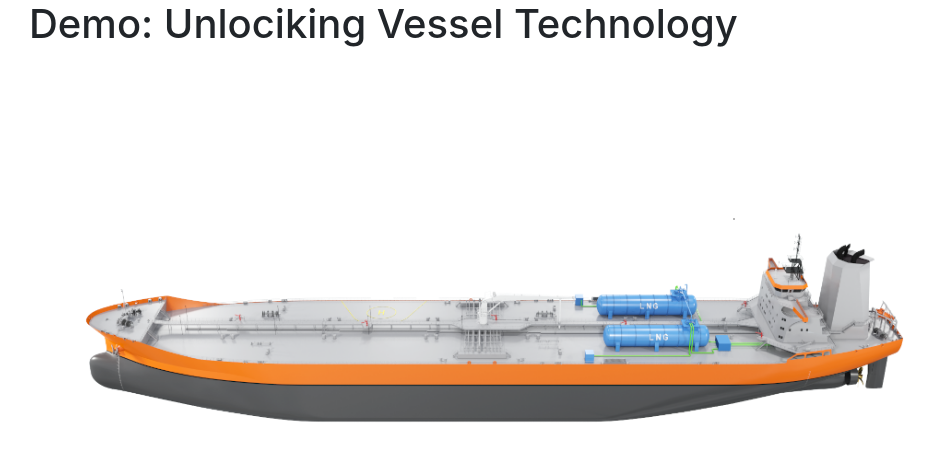
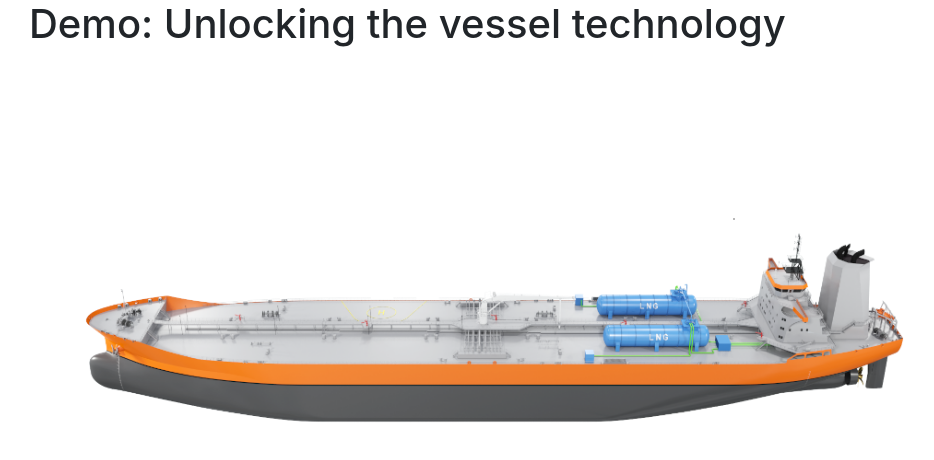
Before and after one commit to sagarary/sagarary.github.io, a plain HTML site: page warstilaSample.html in a window 1280 px wide. Shown: the whole page, without its empty margins (99-1033 px from the left). Drawn offline with nearby package versions, Linux system fonts and the light colour scheme.

Commit message:
title update

```diff
--- a/warstilaSample.html
+++ b/warstilaSample.html
@@ -87,7 +87,7 @@
 </head>
 
 <body>
-    <h1>Demo: Unlociking Vessel Technology</h1>
+    <h1>Demo: Unlocking the vessel technology</h1>
     <img src="assets/shipScaled.png" id="img_ID"  width="80%" border="0" usemap="#map" />
 
     <map name="map" id="map_ID">
```
